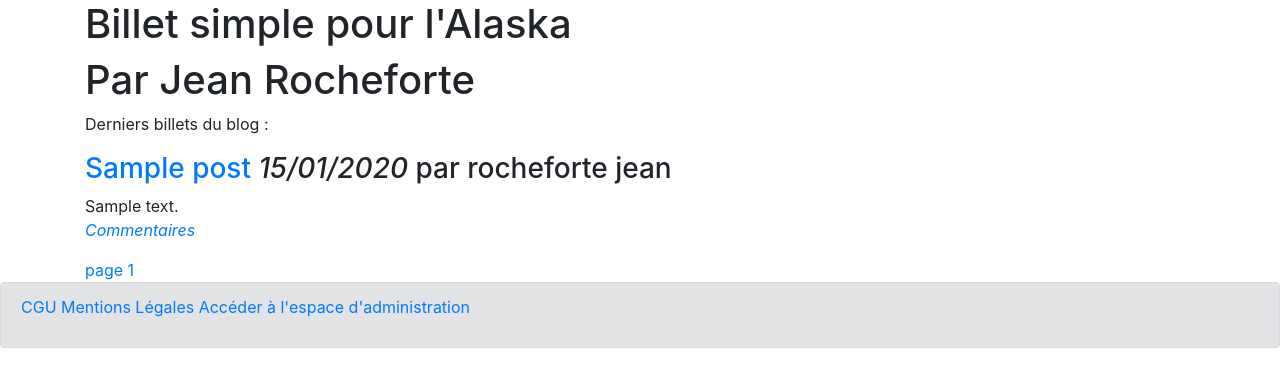
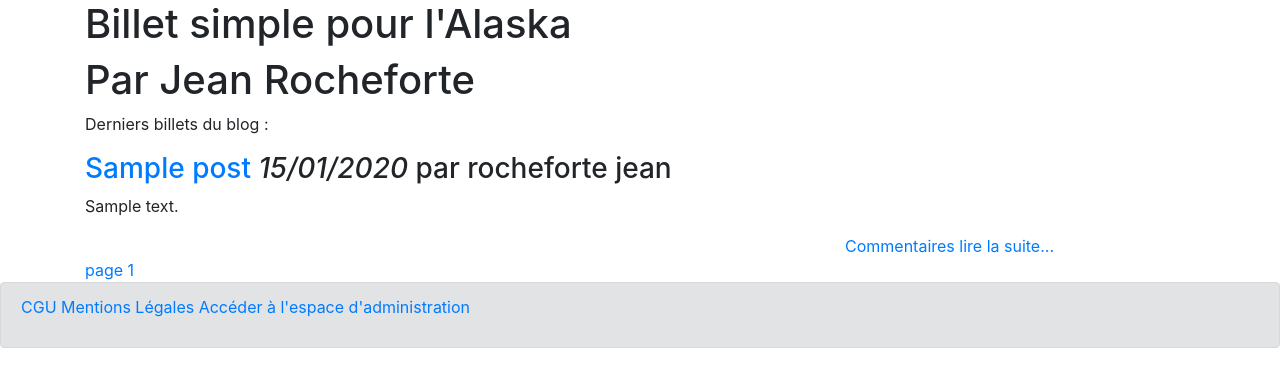
Before and after one commit to Seiryuu26/unbilletpourlalaska, a PHP site: page / in a window 1280 px wide. Shown: the top 387 px of the page. Run offline with PHP 8.4, Linux system fonts and the light colour scheme; data comes from the database, SQL or seed files in the repository; tables that the repository leaves empty hold one stand-in row (values such as "Sample post"); some libraries are stand-ins or nearby versions.

Commit message:
update the design aspects of the website

```diff
--- a/model/PostManager.php
+++ b/model/PostManager.php
@@ -18,7 +18,7 @@ class PostManager extends Manager
     {
         $db = $this->dbConnect();
         $req = $db->prepare('SELECT post.id, title, content,DATE_FORMAT(post_date,\'%d/%m/%Y\')
-         AS creationDate ,member.firstname,member.lastname
+         AS creationDate,member.firstname,member.lastname
          FROM post,member WHERE member.id= post.member_id  ORDER BY post_date DESC LIMIT :page,3');
         $req-> bindValue(':page', (int)$page, \PDO::PARAM_INT);
         $req->execute();
--- a/view/frontend/listpostView.php
+++ b/view/frontend/listpostView.php
@@ -13,7 +13,6 @@ foreach($posts as $post )
         $content=substr($content, 0, 100);
         $dernier_mot=strrpos($content," ");
         $content=substr($content,0,$dernier_mot);
-        $content.="<a href=\"index.php?action=post&amp;id=".($post->getId())."\"> lire la suite...</a>";
     }
     ?>
 
@@ -26,12 +25,21 @@ foreach($posts as $post )
             <?=  "par " . ($post->getAuthor()->getFullname())?>
         </h3>
 
-        <p>
-            <?= nl2br($content) ?>
-            <br />
-            <em><a href="index.php?action=post&amp;id=<?= ($post->getId()) ?>">Commentaires</a></em>
-
-        </p>
+        <div class="content">
+            <p>
+                <?= nl2br($content) ?>
+            </p>
+                <div class="link">
+                            <div class="row">
+                                <div class="col-8">
+                                </div>
+                                <div class="col-4">
+                                    <a href="index.php?action=post&amp;id=<?= ($post->getId()) ?>">Commentaires</a>
+                                    <a href="index.php?action=post&amp;id=<?= ($post->getId()) ?>"> lire la suite...</a>
+                                </div>
+                            </div>
+               </div>
+        </div>
     </div>
 
 
```
